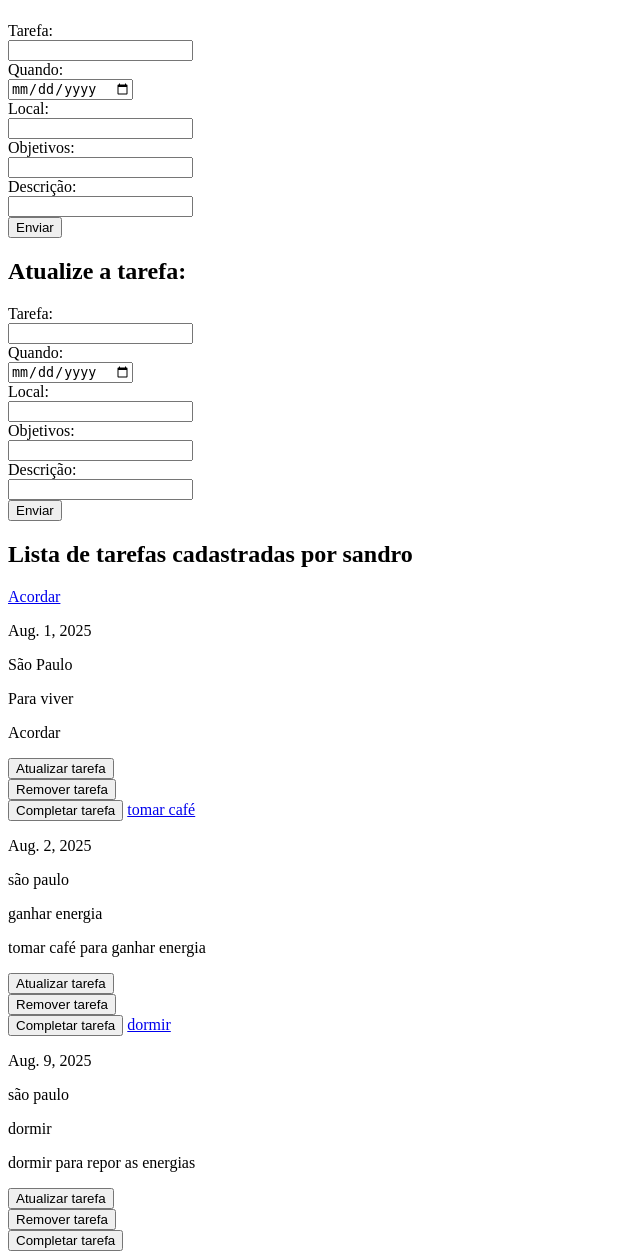
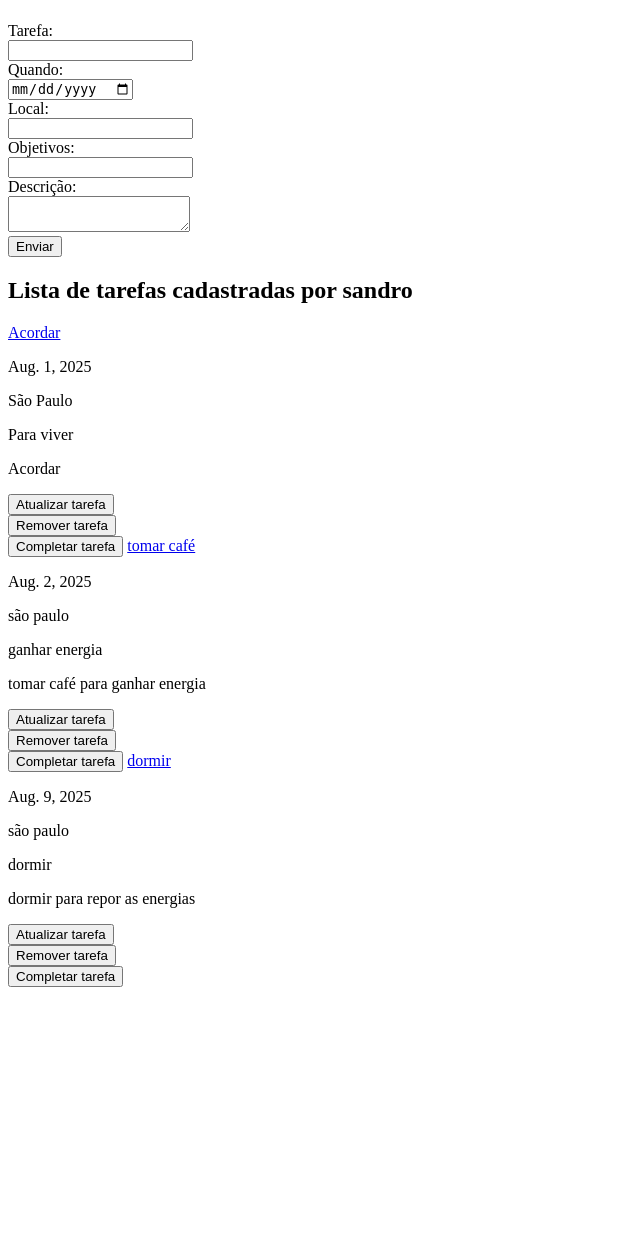
Before and after one commit to sandro20251/ToDo, a Django app: page / in a window 1280 px wide. Shown: the part 190-1449 px from the top of the page, without its empty margins (0-640 px from the left). After the commit the page ends 1177 px from the top, so only its background shows below. Run offline with Django 5.2, Linux system fonts and the light colour scheme; a user stored in the database is signed in; data comes from the database, SQL or seed files in the repository; both versions use the stored data as it was after the commit.

Commit message:
adicionando lógica de inserir tarefa e esconder a div atualziar tarefa

```diff
--- a/ToDo/td/static/td/estilo.css
+++ b/ToDo/td/static/td/estilo.css
@@ -0,0 +1,3 @@
+.hide {
+    display: none;
+}
--- a/ToDo/td/templates/td/index.html
+++ b/ToDo/td/templates/td/index.html
@@ -6,7 +6,7 @@
 {% endif %}
 <div class="novaTarefa">
     <h2>Acrescente uma nova tarefa:</h2>
-    <form action="#">
+    <form action="{% url 'adicionar' %}" method="post">
         {% csrf_token %}
 
         <label>Tarefa:</label><br>
@@ -18,11 +18,11 @@
         <label>Objetivos:</label><br>
         <input type="text" name="objetivosTarefa"><br>
         <label>Descrição:</label><br>
-        <input type="text" name="descricaoTarefas"><br>
+        <textarea name="descricaoTarefas"></textarea><br>
         <button type="submit">Enviar</button>
     </form>
 </div>
-<div class="editandoTarefa">
+<div class="hide">
     <h2>Atualize a tarefa:</h2>
     <form action="#">
         {% csrf_token %}
@@ -49,7 +49,7 @@
     <p>{{t.objetivoTarefa}}</p>
     <p>{{t.descricaoTarefa}}</p>
     <form action="#">
-        <button type=submit>Atualizar tarefa</button>
+        <button type=submit id="scriptBtnAtualziar">Atualizar tarefa</button>
     </form>
     <form action="#">
         <button type="sumibt">Remover tarefa</button>
--- a/ToDo/td/urls.py
+++ b/ToDo/td/urls.py
@@ -6,4 +6,5 @@ urlpatterns = [
     path('login/', views.loginV, name="login"),
     path('logout/', views.logoutV, name='logout'),
     path('register/', views.registerV, name='register'),
+    path('adicionar/', views.adicionarTarefa, name="adicionar"),
 ]
--- a/ToDo/td/views.py
+++ b/ToDo/td/views.py
@@ -10,6 +10,7 @@ from django.urls import reverse
 
 
 def index(request):
+
     tarefas = Tarefas.objects.filter(autorTarefa=request.user)
     return render(request, 'td/index.html', {"tarefas": tarefas, "usuario": request.user})
 
@@ -48,3 +49,18 @@ def registerV(request):
         registro.save()
         return HttpResponseRedirect(reverse('login'))
     return render(request, 'td/register.html', {"mensagem": mensagem})
+
+
+def adicionarTarefa(request):
+    if request.method == "POST":
+        tarefa = request.POST['tarefaTarefa']
+        data = request.POST['dataTarefa']
+        local = request.POST['localTarefa']
+        objetivo = request.POST['objetivosTarefa']
+        descricao = request.POST['descricaoTarefas']
+        usuario = request.user
+
+        novaTarefa = Tarefas(tarefa=tarefa, dataTarefa=data, LocalTarefa=local,
+                             objetivoTarefa=objetivo, descricaoTarefa=descricao, autorTarefa=usuario)
+        novaTarefa.save()
+        return HttpResponseRedirect(reverse('index'))
```
Also changed, not shown: ToDo/db.sqlite3.
